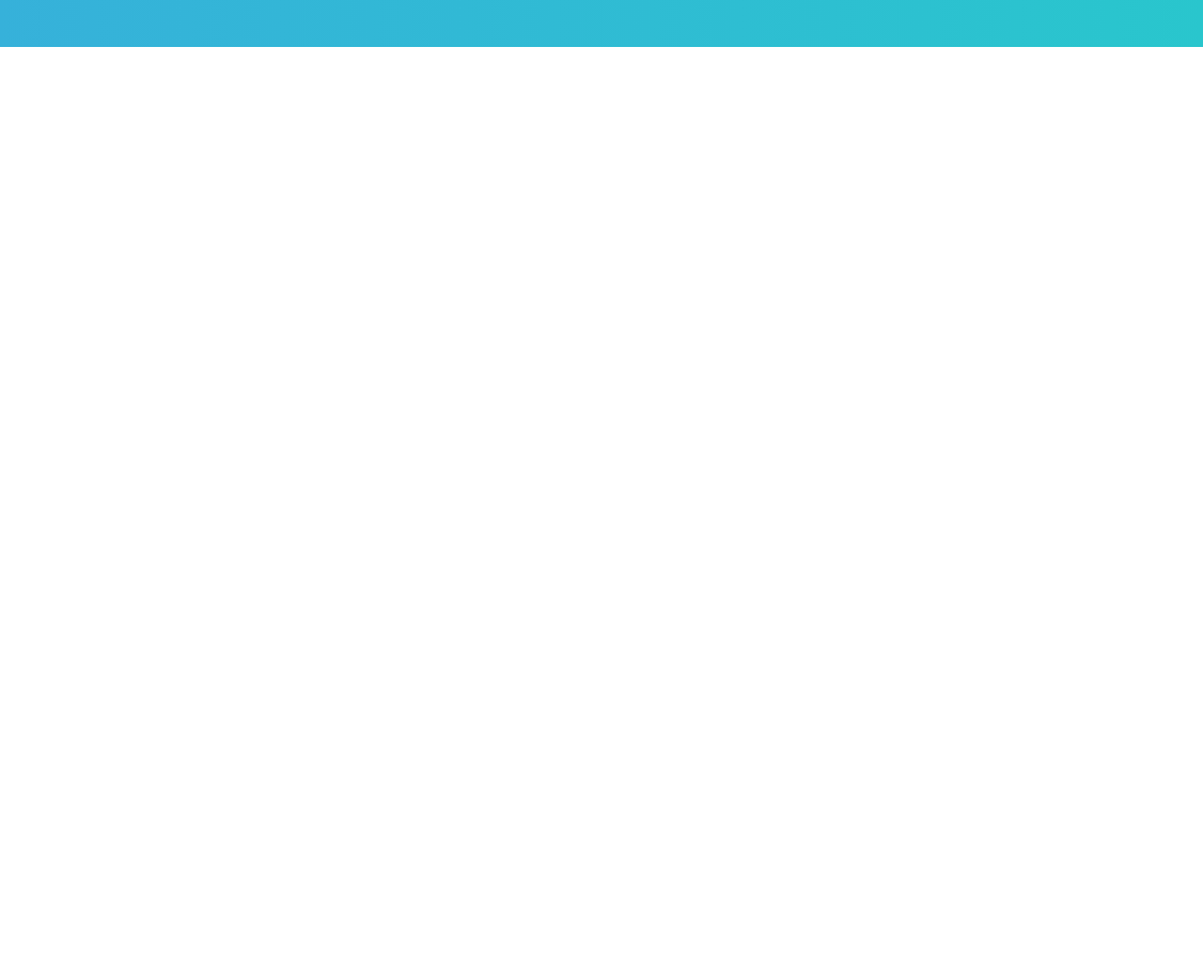
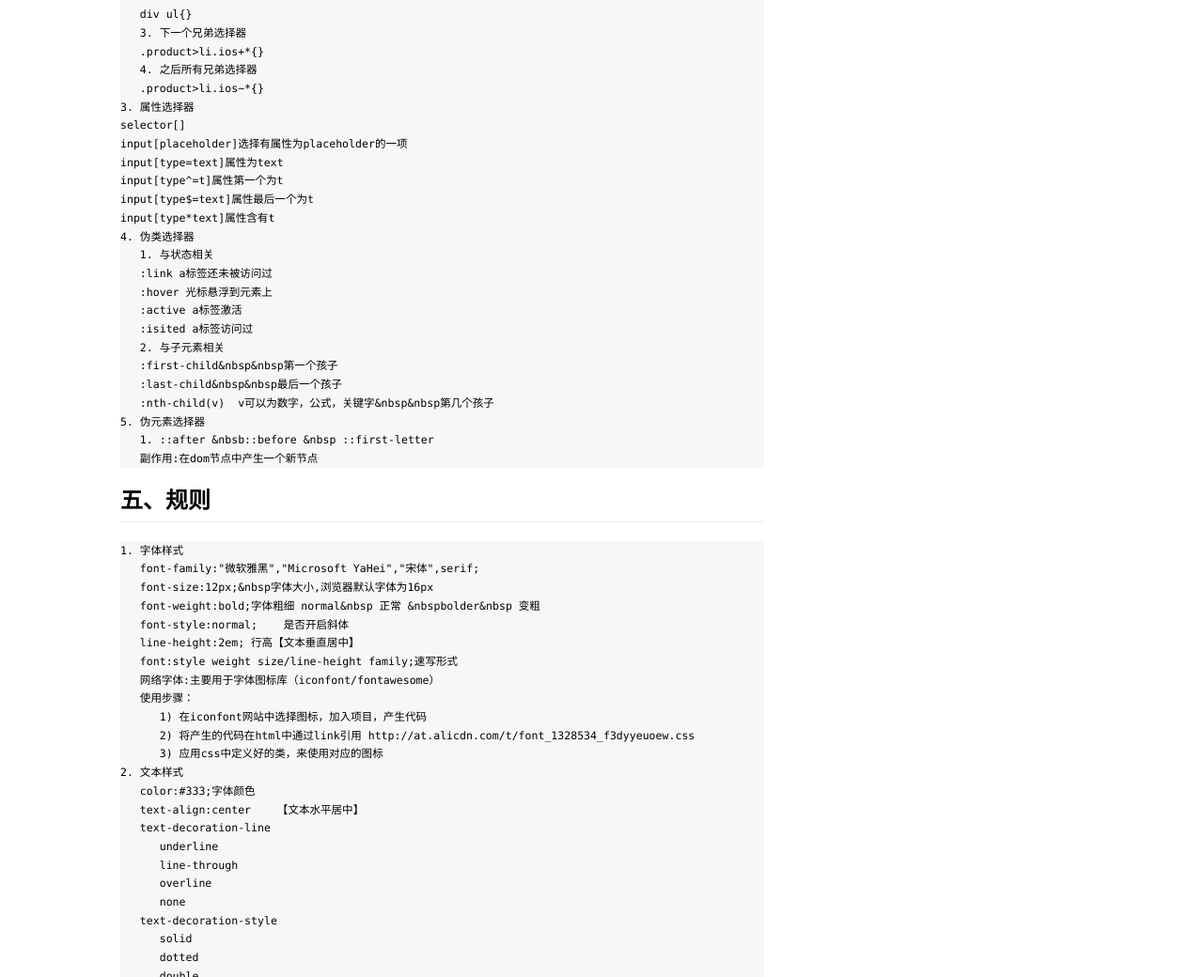
Before and after one commit to jiangjun124/jiangjun124.github.io, a plain HTML site: page 2019/08/09/css（1）/index.html in a window 1280 px wide. Shown: the part 1760-2800 px from the top of the page at 94% size. Before the commit the page ends 1810 px from the top, so only its background shows below. Drawn offline with nearby package versions, Linux system fonts and the light colour scheme.

Commit message:
Site updated: 2019-08-09 16:47:00

```diff
--- a/2019/08/09/css（1）/index.html
+++ b/2019/08/09/css（1）/index.html
@@ -146,26 +146,100 @@
 
                     <!-- Main Post Content -->
                     <p>#css</p>
-<h2 id="一、简单介绍"><a href="#一、简单介绍" class="headerlink" title="一、简单介绍"></a>一、简单介绍</h2><pre><code>* 层叠样式表
+<h2 id="一、简单介绍"><a href="#一、简单介绍" class="headerlink" title="一、简单介绍"></a>一、简单介绍</h2><pre><code>1. 层叠样式表
 层叠指1.多个样式表修饰同一个元素
-2.继承
-3.优先级
+2. 继承
+3. 优先级
 样式表
 {
     color：#fff;
-}</code></pre><h2 id="二、html中如何应用cs"><a href="#二、html中如何应用cs" class="headerlink" title="二、html中如何应用cs"></a>二、html中如何应用cs</h2><pre><code>* (1) 在元素中添加style属性，style属性值为css样式规则
+}</code></pre><h2 id="二、html中如何应用css"><a href="#二、html中如何应用css" class="headerlink" title="二、html中如何应用css"></a>二、html中如何应用css</h2><pre><code>1. 在元素中添加style属性，style属性值为css样式规则
 如
 `&lt;div style=&quot;width:100px; height:100px;&quot;&gt;&lt;/div&gt;`
 优点：优先级高。简单直接
 缺点：样式与结构杂糅
-* (2) 将样式添加到head标签的style标签里
+2. 将样式添加到head标签的style标签里
   如
   <figure class="highlight plain"><table><tr><td class="gutter"><pre><span class="line">1</span><br><span class="line">2</span><br><span class="line">3</span><br><span class="line">4</span><br></pre></td><td class="code"><pre><span class="line"> 选择器&#123;</span><br><span class="line"> 	属性名：属性值</span><br><span class="line"> &#125;</span><br><span class="line">&lt;/style&gt;</span><br></pre></td></tr></table></figure>
 
-* (3) 讲样式定义在css文件中，通过link导入进来</code></pre><h2 id="三、语法"><a href="#三、语法" class="headerlink" title="三、语法"></a>三、语法</h2><pre><code>* 选择器{
+3. 讲样式定义在css文件中，通过link导入进来</code></pre><h2 id="三、语法"><a href="#三、语法" class="headerlink" title="三、语法"></a>三、语法</h2><pre><code>1. 选择器{
     样式名：样式值；
     样式名：样式值；
-}</code></pre><h2 id="四、选择器"><a href="#四、选择器" class="headerlink" title="四、选择器"></a>四、选择器</h2>
+}</code></pre><h2 id="四、选择器"><a href="#四、选择器" class="headerlink" title="四、选择器"></a>四、选择器</h2><pre><code>1. 核心选择器
+   1. 标签选择器
+   div{}
+   2. id选择器
+   #id{}
+   3. class选择器
+   .class{}
+   4. 组合选择器
+   div#one{}
+   5. 逗号选择器
+   div,.class{}
+   6. 普遍选择器
+   *{}不单独使用
+2. 层次选择器
+   1. 子元素选择器
+   div&gt;ul&gt;li{}
+   2. 后代选择器
+   div ul{}
+   3. 下一个兄弟选择器
+   .product&gt;li.ios+*{}
+   4. 之后所有兄弟选择器
+   .product&gt;li.ios~*{}
+3. 属性选择器
+selector[]
+input[placeholder]选择有属性为placeholder的一项
+input[type=text]属性为text
+input[type^=t]属性第一个为t
+input[type$=text]属性最后一个为t
+input[type*text]属性含有t
+4. 伪类选择器
+   1. 与状态相关
+   :link a标签还未被访问过
+   :hover 光标悬浮到元素上
+   :active a标签激活
+   :isited a标签访问过
+   2. 与子元素相关
+   :first-child&amp;nbsp&amp;nbsp第一个孩子
+   :last-child&amp;nbsp&amp;nbsp最后一个孩子
+   :nth-child(v)  v可以为数字，公式，关键字&amp;nbsp&amp;nbsp第几个孩子
+5. 伪元素选择器
+   1. ::after &amp;nbsb::before &amp;nbsp ::first-letter
+   副作用:在dom节点中产生一个新节点</code></pre><h2 id="五、规则"><a href="#五、规则" class="headerlink" title="五、规则"></a>五、规则</h2><pre><code>1. 字体样式
+   font-family:&quot;微软雅黑&quot;,&quot;Microsoft YaHei&quot;,&quot;宋体&quot;,serif;
+   font-size:12px;&amp;nbsp字体大小,浏览器默认字体为16px
+   font-weight:bold;字体粗细 normal&amp;nbsp 正常 &amp;nbspbolder&amp;nbsp 变粗
+   font-style:normal;    是否开启斜体
+   line-height:2em; 行高【文本垂直居中】
+   font:style weight size/line-height family;速写形式
+   网络字体:主要用于字体图标库（iconfont/fontawesome）
+   使用步骤：
+      1) 在iconfont网站中选择图标，加入项目，产生代码
+      2) 将产生的代码在html中通过link引用 http://at.alicdn.com/t/font_1328534_f3dyyeuoew.css
+      3) 应用css中定义好的类，来使用对应的图标
+2. 文本样式
+   color:#333;字体颜色
+   text-align:center    【文本水平居中】
+   text-decoration-line
+      underline
+      line-through
+      overline
+      none
+   text-decoration-style
+      solid
+      dotted
+      double
+      dashed
+      wavy
+      ...
+   text-decoration-color
+      颜色
+  text-decoration:none;    字体装饰
+  text-indent:2em;             文本缩进
+  text-shadow:12px 2px 3px #ccc;
+3. 列表样式
+4. 盒子样式</code></pre>
 
                     <!-- Tags Bottom -->
 
```
